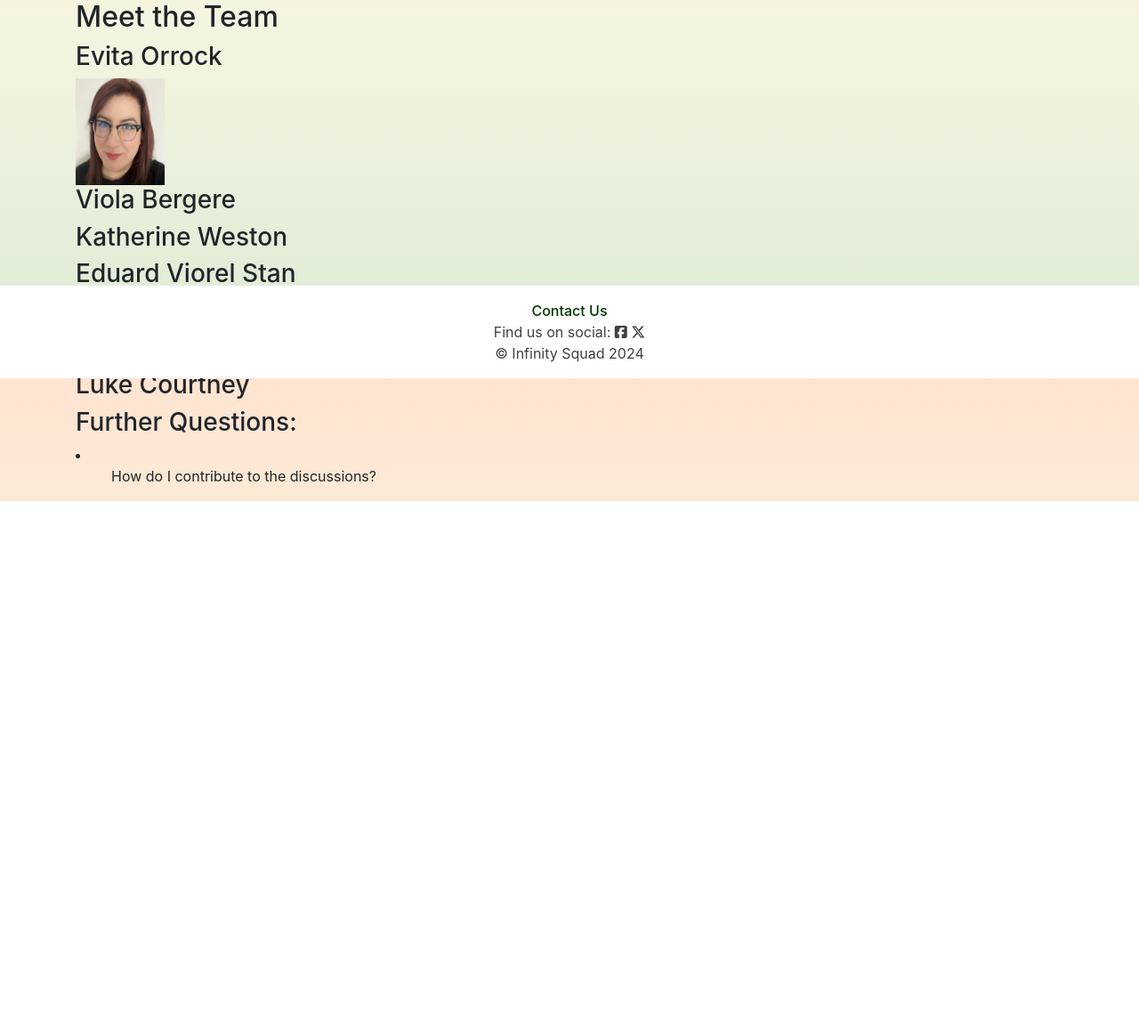
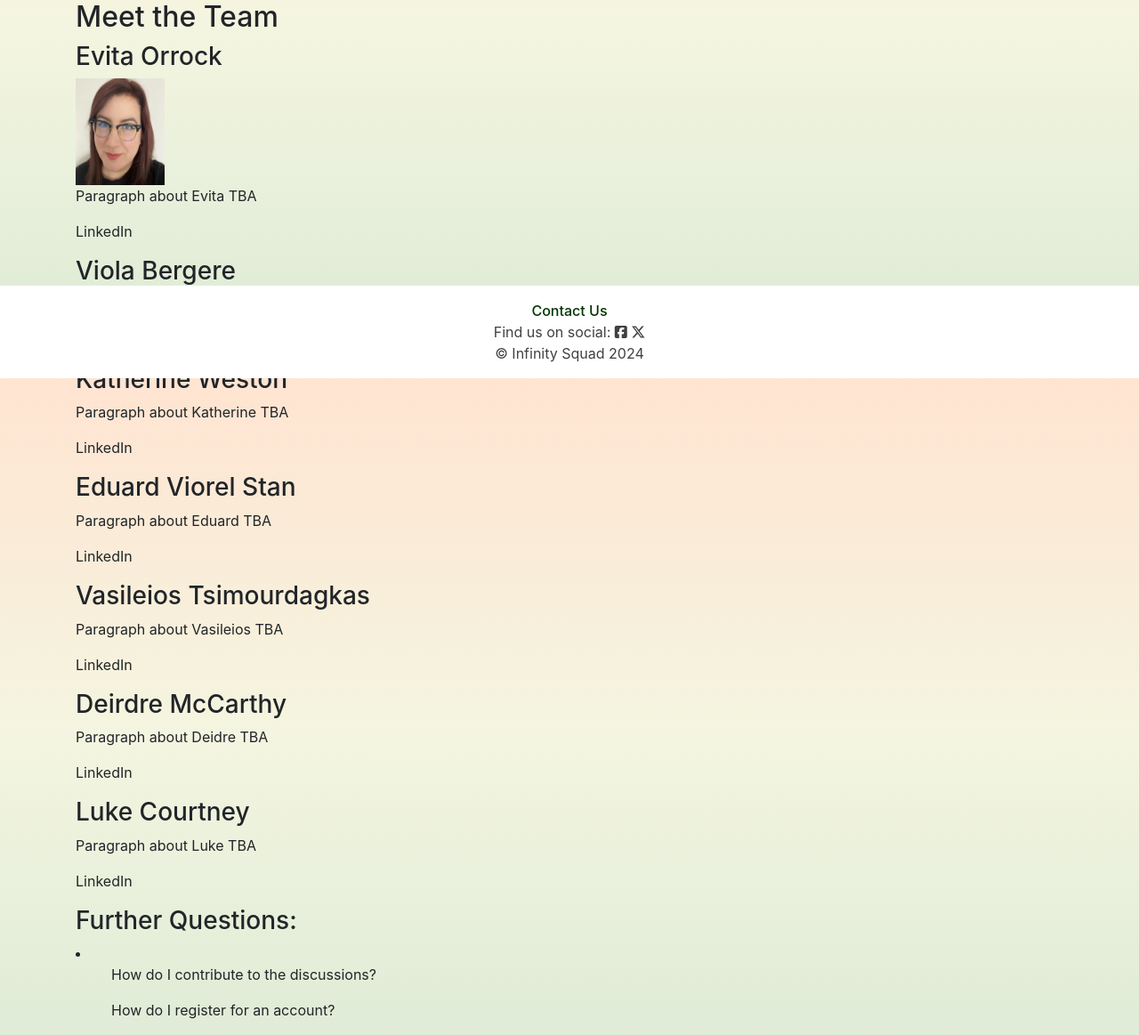
Before and after one commit to violaberg/infinity-health-hub, a Django app: page /about/ in a window 1280 px wide. Shown: the part 375-1538 px from the top of the page at 89% size. Before the commit the page ends 938 px from the top, so only its background shows below. Run offline with Django 4.2, Linux system fonts and the light colour scheme; some libraries are stand-ins or nearby versions.

Commit message:
Add a q and a section to the about us page

```diff
--- a/home/templates/about.html
+++ b/home/templates/about.html
@@ -16,19 +16,32 @@
 
 <h3>Evita Orrock</h3>
 <img src="static/images/evita.png" alt="Team member Evita" style="width:100px;height:120px;">
+<p> Paragraph about Evita TBA </p>
+    <p>LinkedIn</p>
 
 <h3>Viola Bergere </h3>
+<p> Paragraph about Viola TBA </p>
+    <p>LinkedIn</p>
 
 <h3>Katherine Weston</h3>
+<p> Paragraph about Katherine TBA </p>
+    <p>LinkedIn</p>
 
 <h3>Eduard Viorel Stan</h3>
+<p> Paragraph about Eduard TBA </p>
+    <p>LinkedIn</p>
 
 <h3>Vasileios Tsimourdagkas</h3>
+<p> Paragraph about Vasileios TBA </p>
+    <p>LinkedIn</p>
 
 <h3>Deirdre McCarthy</h3>
+<p> Paragraph about Deidre TBA </p>
+    <p>LinkedIn</p>
 
 <h3>Luke Courtney</h3>
-
+<p> Paragraph about Luke TBA </p>
+    <p>LinkedIn</p>
 
 <h3>Further Questions:</h3>
 
@@ -36,6 +49,8 @@
     <ul>
         How do I contribute to the discussions?
     </ul>
+    <ul>How do I register for an account?
+    </ul>
 </li>
 
 <p></p>
```
